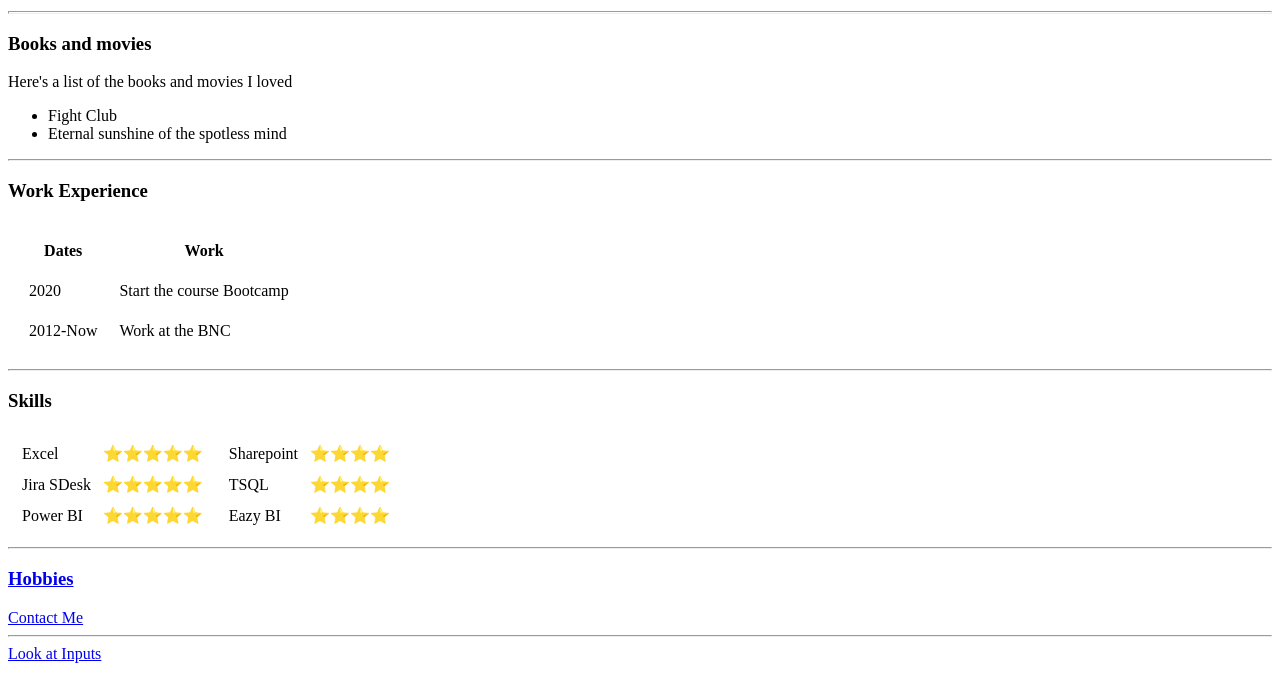
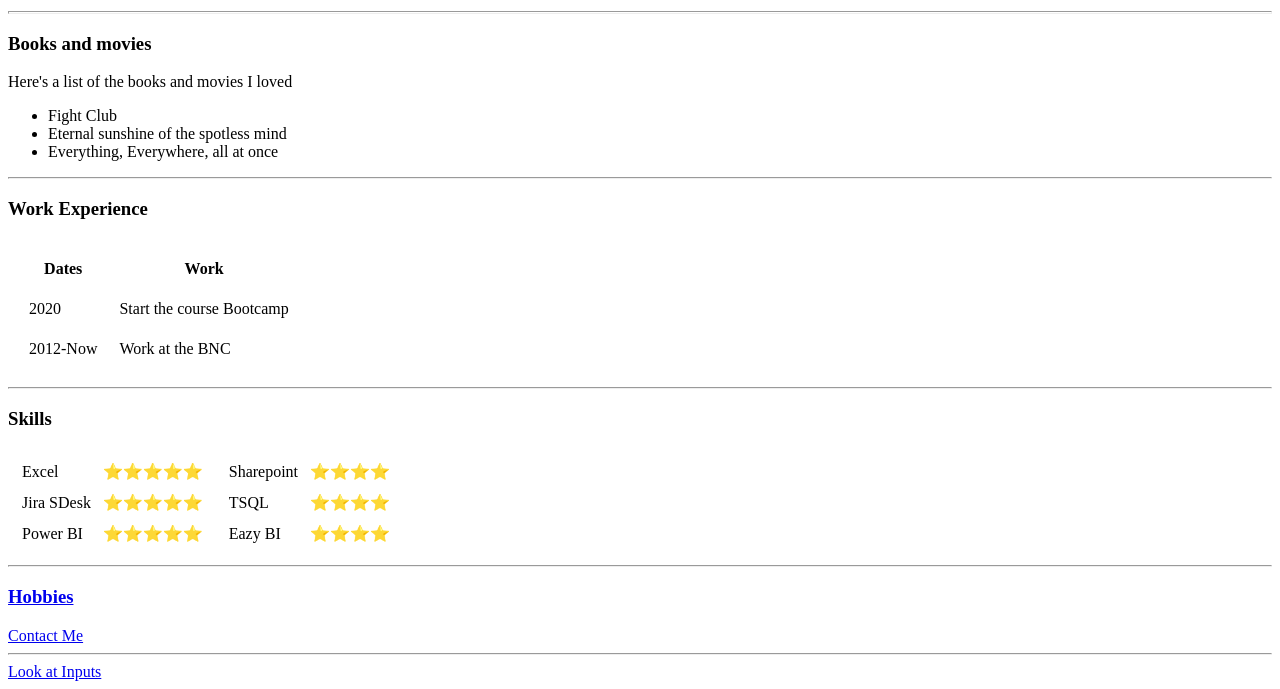
Before and after one commit to ScareCr0wWor1d/cv_course, a plain HTML site: page index.html in a window 1280 px wide. Shown: the part 251-940 px from the top of the page. Drawn offline with Linux system fonts and the light colour scheme.

```diff
--- a/index.html
+++ b/index.html
@@ -28,6 +28,7 @@
   <ul>
     <li>Fight Club</li>
     <li>Eternal sunshine of the spotless mind</li>
+    <li>Everything, Everywhere, all at once</li>
   </ul>
 <hr>
   <h3>Work Experience</h3>
```
Also changed, not shown: Images/Marc.jpg, 1 other file.
